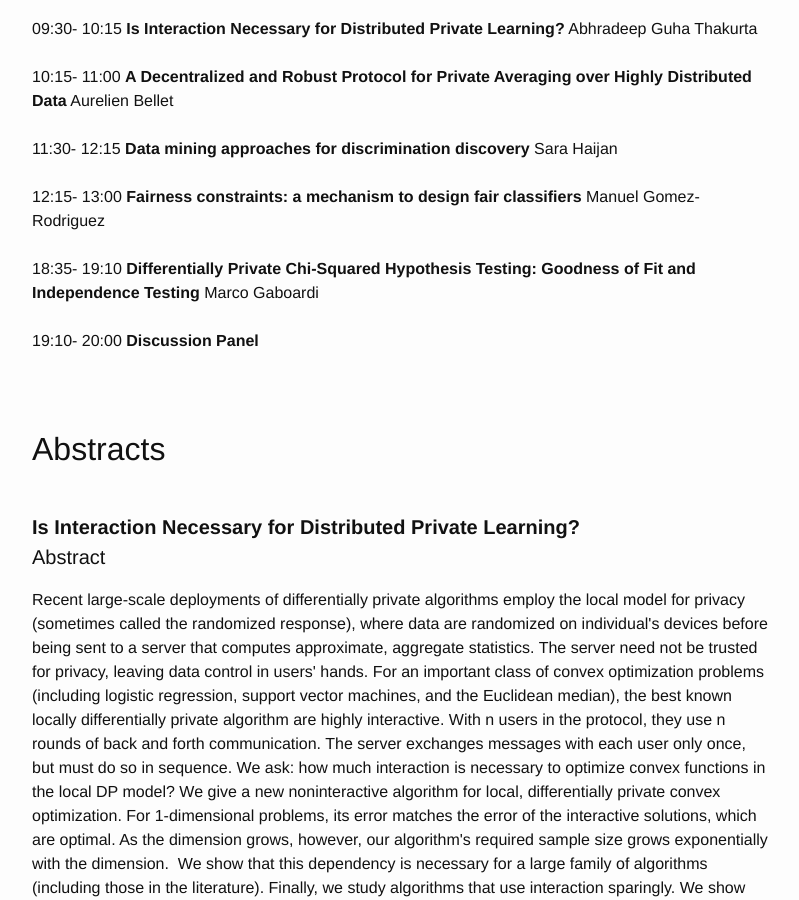
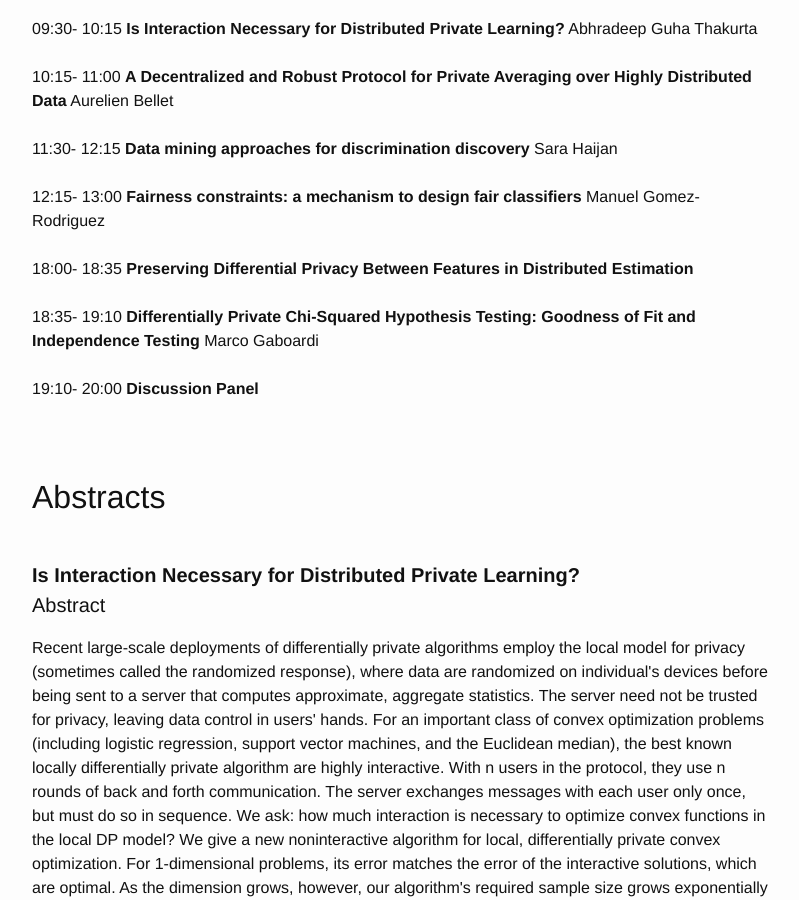
Before and after one commit to dalimeeting/dalimeeting.github.io, a Jekyll site: the page built from _posts/2017-04-20-fairness-and-privacy.md, in a window 1280 px wide and 900 px high, scrolled down 1267 px. Shown: the whole window, without its empty margins (238-1037 px from the left). Built offline with Jekyll 4.4.1, drawn with Linux system fonts in a browser that asks for light colours.

Commit message:
Update 2017-04-20-fairness-and-privacy.md

```diff
--- a/_posts/2017-04-20-fairness-and-privacy.md
+++ b/_posts/2017-04-20-fairness-and-privacy.md
@@ -53,6 +53,13 @@ talks:
   start: "12:15"
   end: "13:00"
   abstract: "Algorithmic decision making is ubiquitous across a wide variety of online as well as offline services. However, there is a growing concern that these automated decisions can lead, even in the absence of intent, to a lack of fairness, i.e., their outcomes can disproportionately hurt (or, benefit) particular groups of people sharing one or more sensitive attributes (e.g., race, sex). In this talk, I will introduce a flexible mechanism to design fair classifiers by leveraging  a novel intuitive measure of decision boundary (un)fairness. I will then show that this mechanism can be easily incorporated into the formulation of several well-known margin based classifiers, without increasing their complexity, and it allows for a fine-grained control on the degree of fairness, often at a small cost in terms of accuracy."
+- title: "Preserving Differential Privacy Between Features in Distributed Estimation"
+  author:
+  - given:
+    family:
+  youtube:
+  start: "18:00"
+  end: "18:35"
 - title: "Differentially Private Chi-Squared Hypothesis Testing: Goodness of Fit and Independence Testing"
   author:
   - given: Marco
```
